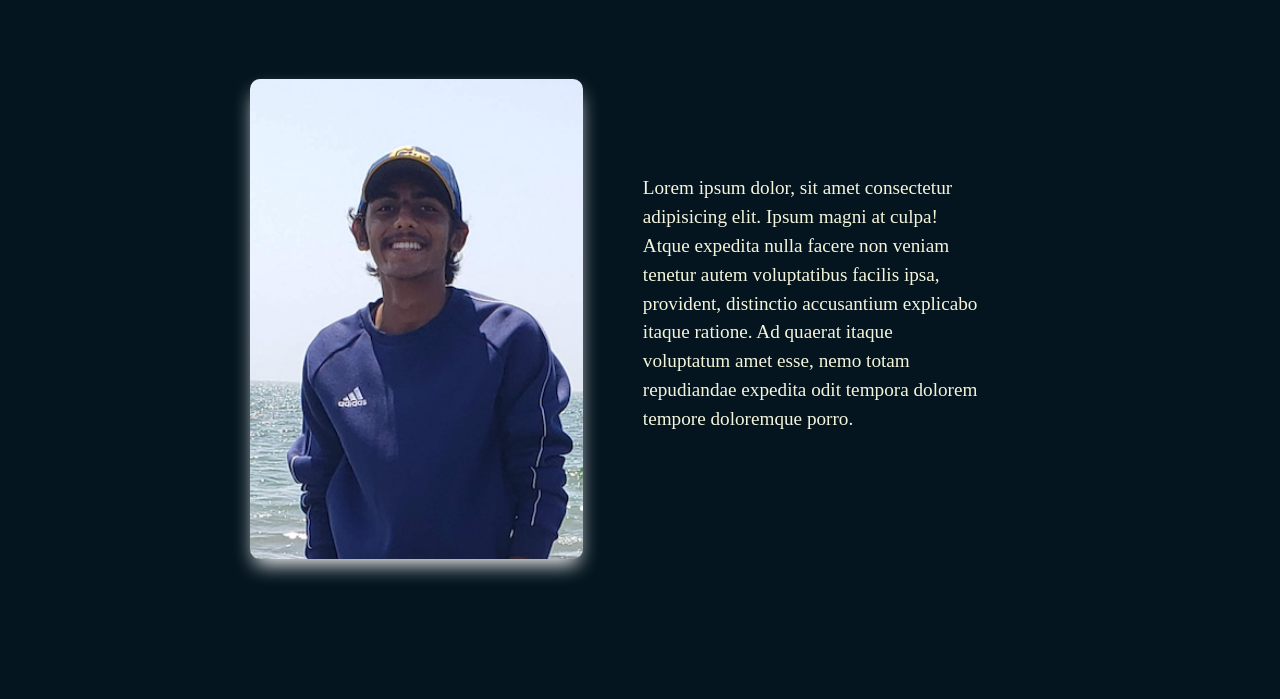
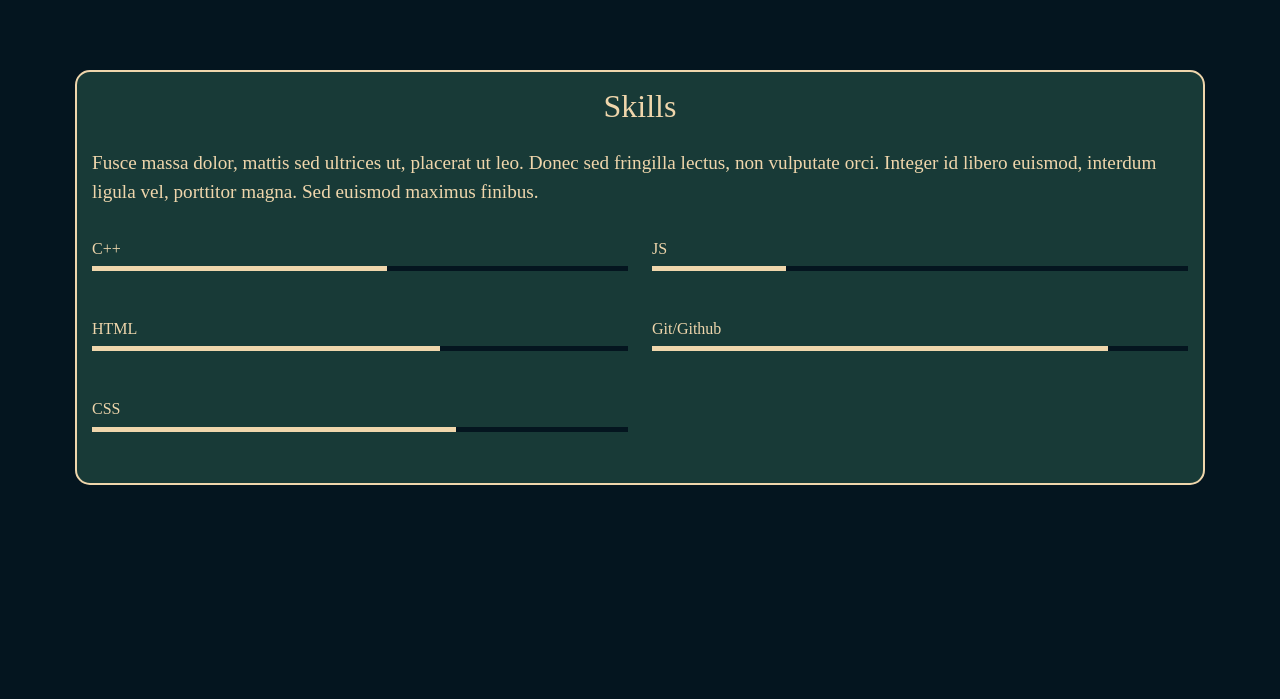
Before and after one commit to rpatel0022/Portfolio, a plain HTML site: page index.html in a window 1280 px wide. Shown: the part 918-1617 px from the top of the page. Drawn offline with nearby package versions, Linux system fonts and the light colour scheme; grey boxes are pictures that could not be loaded; a web font is replaced by a local one.

Commit message:
Added skills section

```diff
--- a/index.html
+++ b/index.html
@@ -7,6 +7,8 @@
     <meta name="viewport" content="width=device-width, initial-scale=1.0">
     <title>Rushi's Portfolio</title>
     <script src="https://cdn.tailwindcss.com"></script>
+    <link href="https://cdn.jsdelivr.net/npm/bootstrap@5.3.0-alpha1/dist/css/bootstrap.min.css" rel="stylesheet"
+        integrity="sha384-GLhlTQ8iRABdZLl6O3oVMWSktQOp6b7In1Zl3/Jr59b6EGGoI1aFkw7cmDA6j6gD" crossorigin="anonymous">
     <link rel="stylesheet" href="style.css">
     <link rel="apple-touch-icon" sizes="180x180" href="Favicons/apple-touch-icon.png">
     <link rel="icon" type="image/png" sizes="32x32" href="Favicons/favicon-32x32.png">
@@ -58,7 +60,8 @@
                 <div class="text-area">
                     <h1 class="py-4 h1">Welcome to my Portfolio</h1>
                     <h2 data-text="I am Rushi Patel" class=" text-area py-4 h2">I am Rushi Patel</h2>
-                    <p class="text-area" >Hello! My name is Rushi Patel Lorem ipsum dolor, sit amet consectetur adipisicing elit.
+                    <p class="text-area">Hello! My name is Rushi Patel Lorem ipsum dolor, sit amet consectetur
+                        adipisicing elit.
                         Deserunt amet aspernatur saepe, enim optio ullam cupiditate tempore officia sequi quisquam.
                         Natus
                         obcaecati exercitationem laudantium, necessitatibus vitae totam repellendus provident impedit,
@@ -73,20 +76,52 @@
         </div>
     </header>
 
-    <!-- Second section/ About -->
+    <!-- Second section/ Skills -->
     <section>
-        <div class="About-container">
-            <div class="Left-side">
-                <div class="pic">
+        <div class="skills-section text-area2">
+            <div class="row mb-8">
+
+                <div class="skills text-area2">
+                    <h2 class="h2 mb-4 text-area2">Skills</h2>
+                    <p class="text-area2">Fusce massa dolor, mattis sed ultrices ut, placerat ut leo. Donec sed
+                        fringilla lectus, non vulputate orci. Integer id libero euismod, interdum ligula vel, porttitor
+                        magna. Sed euismod maximus finibus.</p>
                 </div>
+
             </div>
+            <div class="row mb-9 mb-xl-12 text-area2">
 
-            <div class="Right-side">
-                <p>Lorem ipsum dolor, sit amet consectetur adipisicing elit. Ipsum magni at culpa! Atque expedita
-                    nulla facere non veniam tenetur autem voluptatibus facilis ipsa, provident, distinctio
-                    accusantium explicabo itaque ratione. Ad quaerat itaque voluptatum amet esse, nemo totam
-                    repudiandae expedita odit tempora dolorem tempore doloremque porro.
-                </p>
+                <div class="col-md-6 mb-4 mb-md-0 text-area2">
+                    <p class="h6 mb-2 text-area2">C++</p>
+                    <div class="progress mb-5 rounded-0" style="height:5px; background-color: #04151F !important;">
+                        <div class="progress-bar" role="progressbar" style="width: 55%; background-color: #EFD6AC !important;" aria-valuenow="55"
+                        aria-valuemin="0" aria-valuemax="100"></div>
+                    </div>
+                    <p class="h6 mb-2 text-area2">HTML</p>
+                    <div class="progress mb-5 rounded-0 bg-gray-700" style="height:5px; background-color: #04151F !important;">
+                        <div class="progress-bar" role="progressbar" style="width: 65%; background-color: #EFD6AC !important;" aria-valuenow="65"
+                        aria-valuemin="0" aria-valuemax="100"></div>
+                    </div>
+                    <p class="h6 mb-2 text-area2">CSS</p>
+                    <div class="progress rounded-0 bg-gray-700" style="height:5px; background-color: #04151F !important;">
+                        <div class="progress-bar" role="progressbar" style="width: 68%; background-color: #EFD6AC !important;" aria-valuenow="68"
+                        aria-valuemin="0" aria-valuemax="100"></div>
+                    </div>
+                </div>
+                <div class="col-md-6 text-area2">
+                    <p class="h6 mb-2 text-area2">JS</p>
+                    <div class="progress mb-5 rounded-0 bg-gray-700" style="height:5px; background-color: #04151F !important;">
+                        <div class="progress-bar" role="progressbar" style="width: 25%; background-color: #EFD6AC !important;" aria-valuenow="25"
+                        aria-valuemin="0" aria-valuemax="100"></div>
+                    </div>
+                    <p class="h6 mb-2 text-area2">Git/Github</p>
+                    <div class="progress rounded-0 bg-gray-700" style="height:5px; background-color: #04151F !important;">
+                        <div class="progress-bar" role="progressbar" style="width: 85%; background-color: #EFD6AC !important;" aria-valuenow="85"
+
+                            aria-valuemin="0" aria-valuemax="100"></div>
+                    </div>
+
+                </div>
             </div>
         </div>
     </section>
--- a/style.css
+++ b/style.css
@@ -57,6 +57,11 @@ nav{
   color: #183A37;
 }
 
+.text-area2{
+  color: #EFD6AC;
+  background-color: #183A37;
+}
+
 .header-left{
   background-color: #EFD6AC;
   border: solid 2px #183A37;
@@ -79,6 +84,9 @@ nav{
 
 }
 
+.Prim-color{
+  color: #EFD6AC;
+}
 
 .h1{
   font-size: 3vw;
@@ -87,13 +95,15 @@ nav{
 
 }
 
-.h2{
+
+h2, p{
+  color: #183A37;
   font-size: 2.2vw;
-
 }
 
 p{
   font-size: 1.5vw;
+  color: #183A37;
 }
 
 h1{
@@ -127,37 +137,35 @@ h1:hover{
 }
 
 
-/* About section */
+/* Skills section */
 
-.About-container{
-  margin-top: 65px;
-  margin-left: 250px;
-  margin-right: 300px;
+.skills-section{
+  border: 2px solid #EFD6AC;
+  border-radius: 15px;
+  padding: 15px;
   display: flex;
-  justify-content: space-between;
-  align-items: center;
-
-}
-
-.Right-side{
-  margin-left: 60px;
+  justify-content: center;
+  flex-direction: column;
+  margin-top: 70px ;
+  margin-left: 75px;
+  margin-right: 75px;
+  height: fit-content;
 }
 
 
-.pic{
-  margin-top: 30px;
-  width: 26vw;
-  height: 60vh;
-  background-image: url(Images/2nd\ pic.png);
-  background-size: cover;
-  cursor: pointer;
-  border-radius: 10px;
-  box-shadow: 0 10px 20px -5px #fff;}
+
+.skills{
+  display: flex;
+  flex-direction: column;
+  justify-content: center;
+  align-items: center;
+}
 
 
 /* Third Section/ Gallery */
 
 .Gallery-container{
+  margin-top: 50px;
   min-height: 100vh;
   display: flex;
   justify-content: space-evenly;
@@ -207,7 +215,7 @@ h1:hover{
 
 .box:hover{
   /* background-color: #999; */
-  background-position: center;
+  background-position: enter;
   /* box-shadow: 0 0 4px white; */
 
 }
```
Also changed, not shown: 1 other file.
